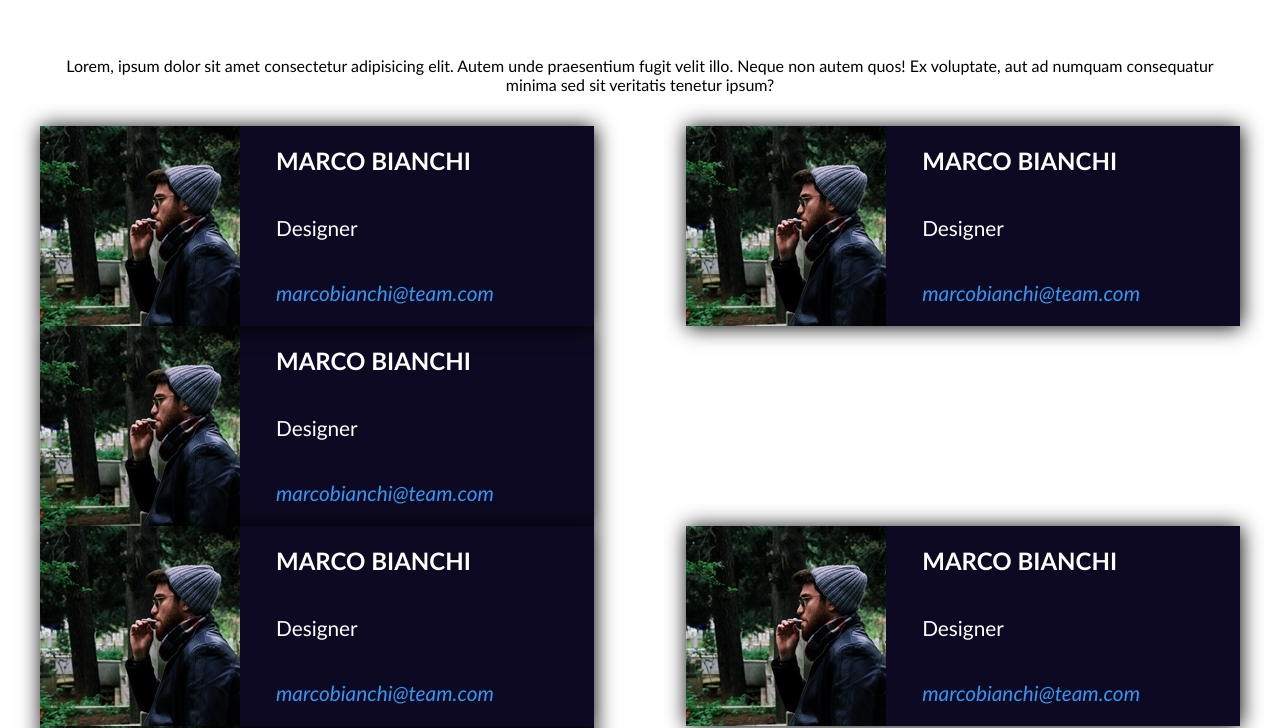
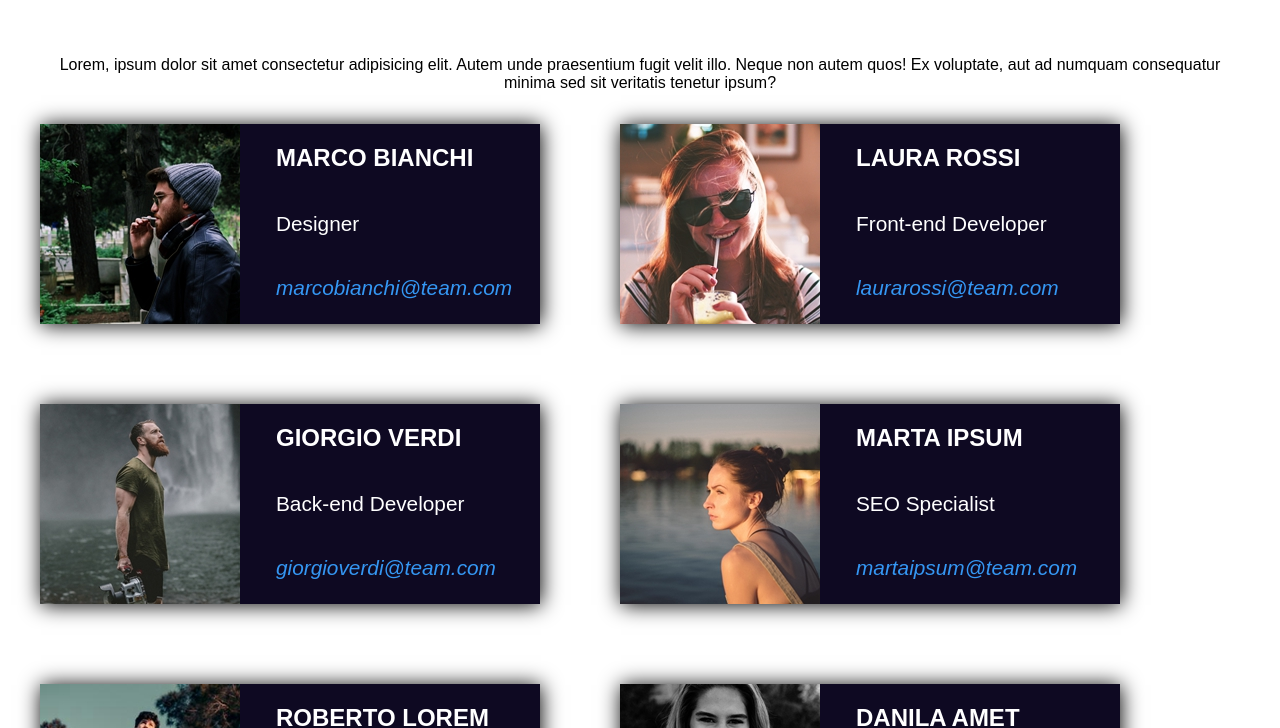
Before and after one commit to LucaAgatinoPrivitera/html-css-float-cards, a plain HTML site: page index.html in a window 1280 px wide. Shown: the part 72-800 px from the top of the page. Drawn offline with Linux system fonts and the light colour scheme; a web font is replaced by a local one.

Commit message:
Pagina finita

```diff
--- a/css/style.css
+++ b/css/style.css
@@ -2,6 +2,7 @@
     margin: 0;
     padding: 0;
     box-sizing: border-box;
+    font-family: "Madimi One", sans-serif;
 }
 
 header{
@@ -9,13 +10,13 @@ header{
 }
 header h1{
     margin: 2rem;
-    font-family: "Madimi One", sans-serif;
+    /* font-family: "Madimi One", sans-serif; non serve più, ho messo sopra */
     text-align: center;
     color: rgb(221, 11, 116);
 }
 
 body{
-    font-family: 'Gill Sans', 'Gill Sans MT', Calibri, 'Trebuchet MS', sans-serif;
+    /* font-family: 'Gill Sans', 'Gill Sans MT', Calibri, 'Trebuchet MS', sans-serif; font cambiata sopra */
     max-width: 1200px;
     margin: auto;
 }
@@ -23,37 +24,27 @@ body{
     text-align: center;
 }
 
+/* Container con le cards */
 section{
     margin: 2rem auto;
     display: block;
     justify-content: center;
 }
-.container_left{
+
+.container{
     background-color: rgb(14, 9, 34);
     box-shadow: 1px 1px 20px #000000;
     height: 200px;
     display: table;
-    padding-right: 5rem;
+    margin-right: 5rem;
+    margin-bottom: 5rem;
     float: left;
-}
-.container_middle{
-    background-color: rgb(14, 9, 34);
-    box-shadow: 1px 1px 20px #000000;
-    height: 200px;
-    display: table;
-    padding-right: 5rem;
-    float: right;
-}
-.container_right{
-    background-color: rgb(14, 9, 34);
-    box-shadow: 1px 1px 20px #000000;
-    height: 200px;
-    display: table;
-    padding-right: 5rem;
+    width: 500px;
 }
 .clearfix{
     overflow: auto;
 }
+
 .prof_pic{
     float: left;
     margin-right: 1rem;
@@ -63,7 +54,6 @@ section{
     color: white;
     justify-content: center;
 }
-
 .infomember h2{
     font-weight: 800;
 }
--- a/index.html
+++ b/index.html
@@ -21,7 +21,7 @@
 
         <!-- Section cards -->
         <section>
-            <div class="container_left">
+            <div class="container">
                 <img class="prof_pic clearfix" src="./images/male1.png" alt="">
                 <div class="infomember clearfix">
                     <h2>MARCO BIANCHI</h2>
@@ -31,52 +31,52 @@
             </div>
 
             <!-- 2° card -->
-            <div class="container_middle">
-                <img class="prof_pic clearfix" src="./images/male1.png" alt="">
+            <div class="container">
+                <img class="prof_pic clearfix" src="./images/female1.png" alt="">
                 <div class="infomember clearfix">
-                    <h2>MARCO BIANCHI</h2>
-                    <p>Designer</p>
-                    <address>marcobianchi@team.com</address>
+                    <h2>LAURA ROSSI</h2>
+                    <p>Front-end Developer</p>
+                    <address>laurarossi@team.com</address>
                 </div>
             </div>
 
             <!-- 3° -->
-            <div class="container_right">
-                <img class="prof_pic clearfix" src="./images/male1.png" alt="">
+            <div class="container">
+                <img class="prof_pic clearfix" src="./images/male2.png" alt="">
                 <div class="infomember clearfix">
-                    <h2>MARCO BIANCHI</h2>
-                    <p>Designer</p>
-                    <address>marcobianchi@team.com</address>
+                    <h2>GIORGIO VERDI</h2>
+                    <p>Back-end Developer</p>
+                    <address>giorgioverdi@team.com</address>
                 </div>
             </div>
 
             <!-- 4° -->
-            <div class="container_left">
-                <img class="prof_pic clearfix" src="./images/male1.png" alt="">
+            <div class="container">
+                <img class="prof_pic clearfix" src="./images/female2.png" alt="">
                 <div class="infomember clearfix">
-                    <h2>MARCO BIANCHI</h2>
-                    <p>Designer</p>
-                    <address>marcobianchi@team.com</address>
+                    <h2>MARTA IPSUM</h2>
+                    <p>SEO Specialist</p>
+                    <address>martaipsum@team.com</address>
                 </div>
             </div>
 
             <!-- 5° card -->
-            <div class="container_middle">
-                <img class="prof_pic clearfix" src="./images/male1.png" alt="">
+            <div class="container">
+                <img class="prof_pic clearfix" src="./images/male3.png" alt="">
                 <div class="infomember clearfix">
-                    <h2>MARCO BIANCHI</h2>
-                    <p>Designer</p>
-                    <address>marcobianchi@team.com</address>
+                    <h2>ROBERTO LOREM</h2>
+                    <p>Project Manager</p>
+                    <address>robertolorem@team.com</address>
                 </div>
             </div>
 
-            <!-- 6° card -->
-            <div class="container_right">
-                <img class="prof_pic clearfix" src="./images/male1.png" alt="">
+            <!-- 5° card -->
+            <div class="container">
+                <img class="prof_pic clearfix" src="./images/female3.png" alt="">
                 <div class="infomember clearfix">
-                    <h2>MARCO BIANCHI</h2>
-                    <p>Designer</p>
-                    <address>marcobianchi@team.com</address>
+                    <h2>DANILA AMET</h2>
+                    <p>Analyst</p>
+                    <address>danilaamet@team.com</address>
                 </div>
             </div>
 
```
